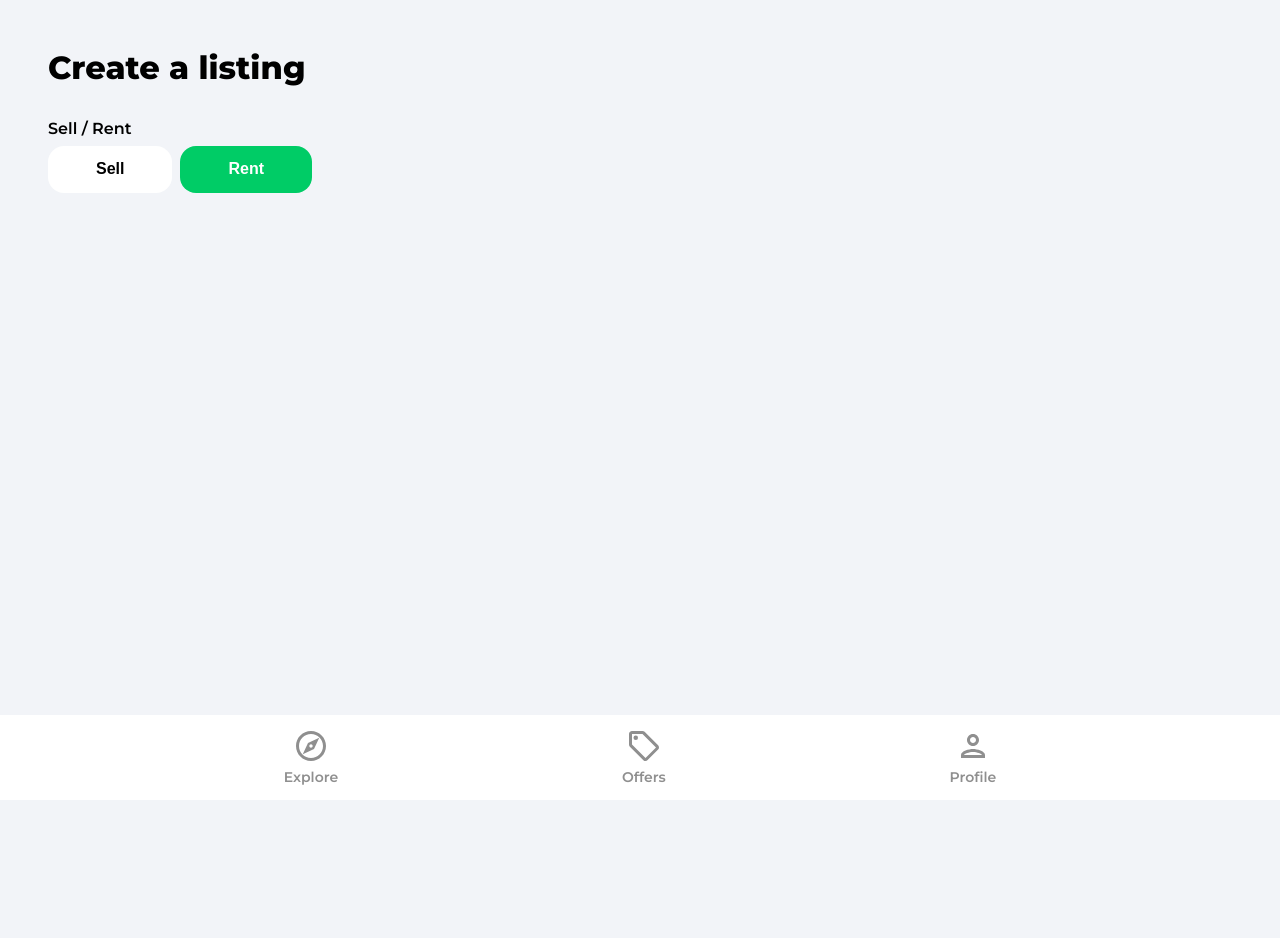
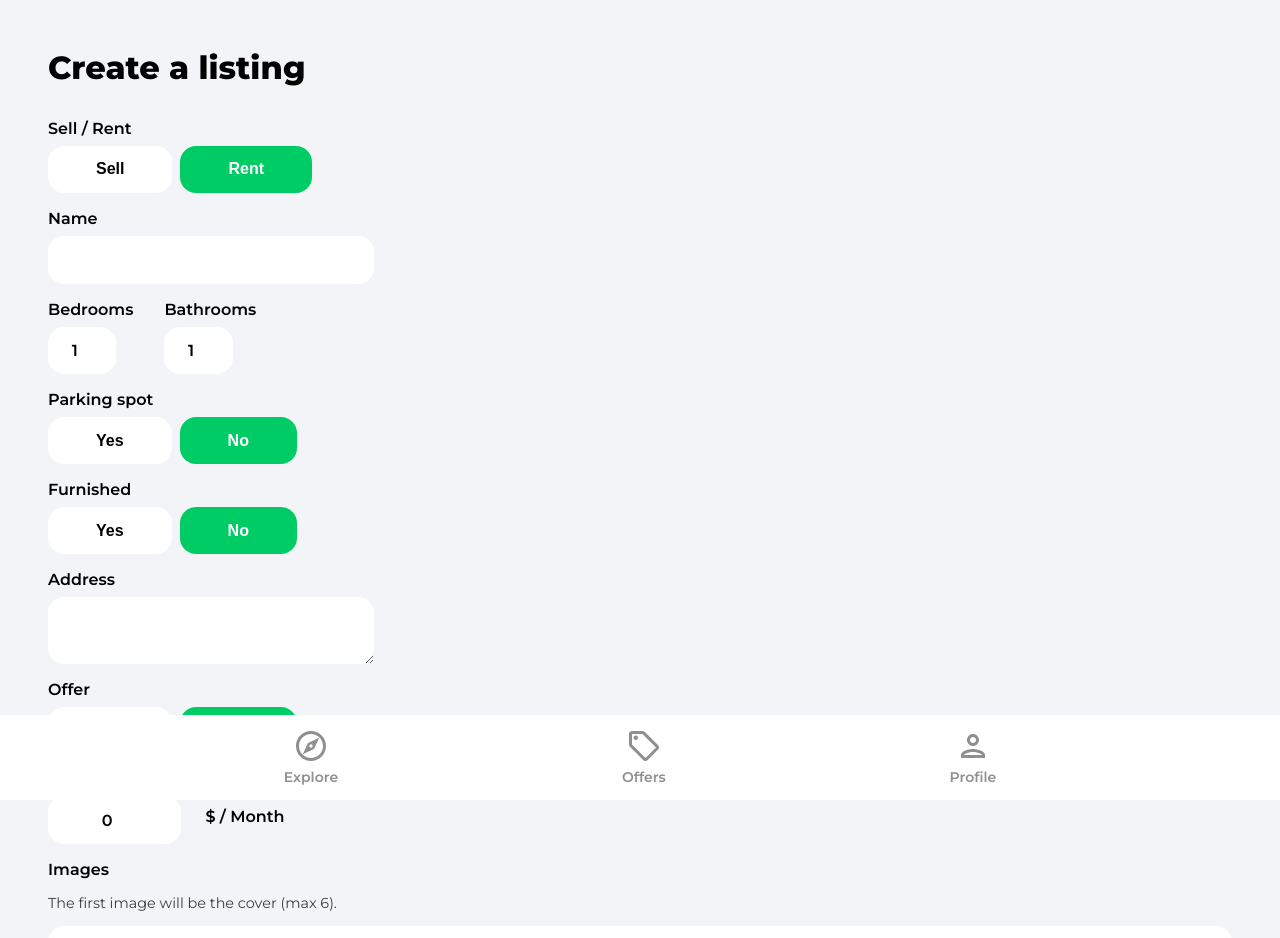
Before and after one commit to Emmilija/house-marketplace, a React (Create React App) app: page /create-listing in a window 1280 px wide. Shown: the top 938 px of the page. Before the commit the page ends 800 px from the top, so only its background shows below. Built offline with nearby package versions, Linux system fonts and the light colour scheme; no server answers; sample sign-in values are in the browser's storage.

Commit message:
my changes

```diff
--- a/src/pages/CreateListing.jsx
+++ b/src/pages/CreateListing.jsx
@@ -17,7 +17,7 @@
     address: "",
     offer: false,
     regularPrice: 0,
-    dicsountedPrice: 0,
+    discountedPrice: 0,
     images: {},
     latitude: 0,
     longitude: 0,
@@ -33,7 +33,7 @@
     address,
     offer,
     regularPrice,
-    dicsountedPrice,
+    discountedPrice,
     images,
     latitude,
     longitude,
@@ -60,14 +60,19 @@
     };
   }, [isMounted]);
 
+
+  const onSubmit = (e) => {
+    e.preventDefault();
+  };
+
+  const onMutate = (e) => {
+    let boolean = null
+  };
+
   if (loading) {
     return <Spinner />;
   }
 
-  const onSubmit = (e) => {
-    e.preventDefault();
-  };
-  const onMutate = (e) => {};
   return (
     <>
       <div className="profile">
@@ -101,6 +106,204 @@
                 Rent
               </button>
             </div>
+            <label className='formLabel'>Name</label>
+          <input
+            className='formInputName'
+            type='text'
+            id='name'
+            value={name}
+            onChange={onMutate}
+            maxLength='32'
+            minLength='10'
+            required
+          />
+<div className='formRooms flex'>
+            <div>
+              <label className='formLabel'>Bedrooms</label>
+              <input
+                className='formInputSmall'
+                type='number'
+                id='bedrooms'
+                value={bedrooms}
+                onChange={onMutate}
+                min='1'
+                max='50'
+                required
+              />
+            </div>
+            <div>
+              <label className='formLabel'>Bathrooms</label>
+              <input
+                className='formInputSmall'
+                type='number'
+                id='bathrooms'
+                value={bathrooms}
+                onChange={onMutate}
+                min='1'
+                max='50'
+                required
+              />
+            </div>
+          </div>
+          <label className='formLabel'>Parking spot</label>
+          <div className='formButtons'>
+            <button
+              className={parking ? 'formButtonActive' : 'formButton'}
+              type='button'
+              id='parking'
+              value={true}
+              onClick={onMutate}
+              min='1'
+              max='50'
+            >
+              Yes
+            </button>
+            <button
+              className={
+                !parking && parking !== null ? 'formButtonActive' : 'formButton'
+              }
+              type='button'
+              id='parking'
+              value={false}
+              onClick={onMutate}
+            >
+              No
+            </button>
+          </div>
+
+          <label className='formLabel'>Furnished</label>
+          <div className='formButtons'>
+            <button
+              className={furnished ? 'formButtonActive' : 'formButton'}
+              type='button'
+              id='furnished'
+              value={true}
+              onClick={onMutate}
+            >
+              Yes
+            </button>
+            <button
+              className={
+                !furnished && furnished !== null
+                  ? 'formButtonActive'
+                  : 'formButton'
+              }
+              type='button'
+              id='furnished'
+              value={false}
+              onClick={onMutate}
+            >
+              No
+            </button>
+          </div>
+
+          <label className='formLabel'>Address</label>
+          <textarea
+            className='formInputAddress'
+            type='text'
+            id='address'
+            value={address}
+            onChange={onMutate}
+            required
+          />
+
+          {!geolocationEnabled && (
+            <div className='formLatLng flex'>
+              <div>
+                <label className='formLabel'>Latitude</label>
+                <input
+                  className='formInputSmall'
+                  type='number'
+                  id='latitude'
+                  value={latitude}
+                  onChange={onMutate}
+                  required
+                />
+              </div>
+              <div>
+                <label className='formLabel'>Longitude</label>
+                <input
+                  className='formInputSmall'
+                  type='number'
+                  id='longitude'
+                  value={longitude}
+                  onChange={onMutate}
+                  required
+                />
+              </div>
+            </div>
+          )}
+<label className='formLabel'>Offer</label>
+          <div className='formButtons'>
+            <button
+              className={offer ? 'formButtonActive' : 'formButton'}
+              type='button'
+              id='offer'
+              value={true}
+              onClick={onMutate}
+            >
+              Yes
+            </button>
+            <button
+              className={
+                !offer && offer !== null ? 'formButtonActive' : 'formButton'
+              }
+              type='button'
+              id='offer'
+              value={false}
+              onClick={onMutate}
+            >
+              No
+            </button>
+          </div>
+          <label className='formLabel'>Regular Price</label>
+          <div className='formPriceDiv'>
+            <input
+              className='formInputSmall'
+              type='number'
+              id='regularPrice'
+              value={regularPrice}
+              onChange={onMutate}
+              min='50'
+              max='750000000'
+              required
+            />
+            {type === 'rent' && <p className='formPriceText'>$ / Month</p>}
+          </div>
+
+          {offer && (
+            <>
+              <label className='formLabel'>Discounted Price</label>
+              <input
+                className='formInputSmall'
+                type='number'
+                id='discountedPrice'
+                value={discountedPrice}
+                onChange={onMutate}
+                min='50'
+                max='750000000'
+                required={offer}
+              />
+            </>
+          )}
+
+          <label className='formLabel'>Images</label>
+          <p className='imagesInfo'>
+            The first image will be the cover (max 6).
+          </p>
+          <input
+            className='formInputFile'
+            type='file'
+            id='images'
+            onChange={onMutate}
+            max='6'
+            accept='.jpg,.png,.jpeg'
+            multiple
+            required
+          />
+          <button type='submit' className='primaryButton createListingButton'>
+            Create Listing
+          </button>
           </form>
         </main>
       </div>
```
